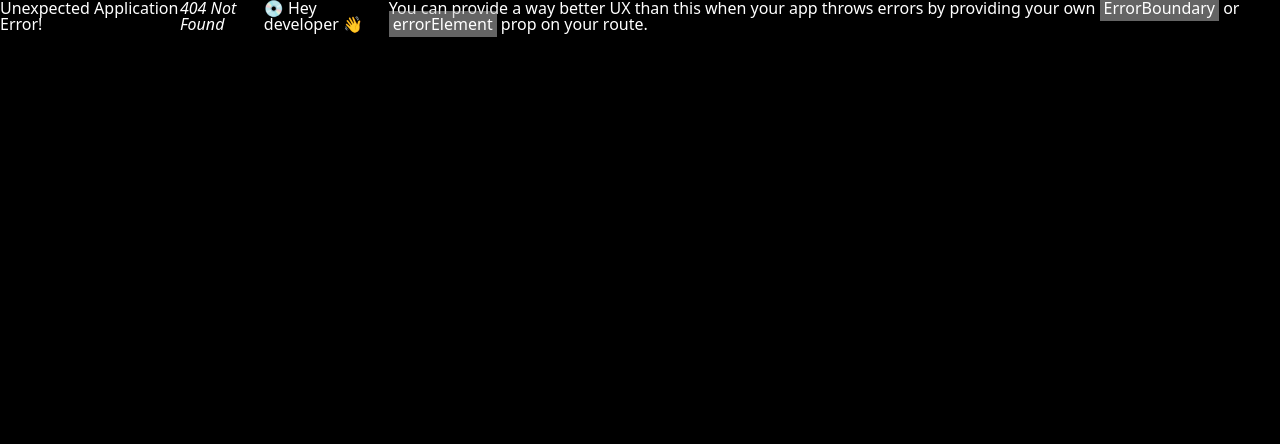
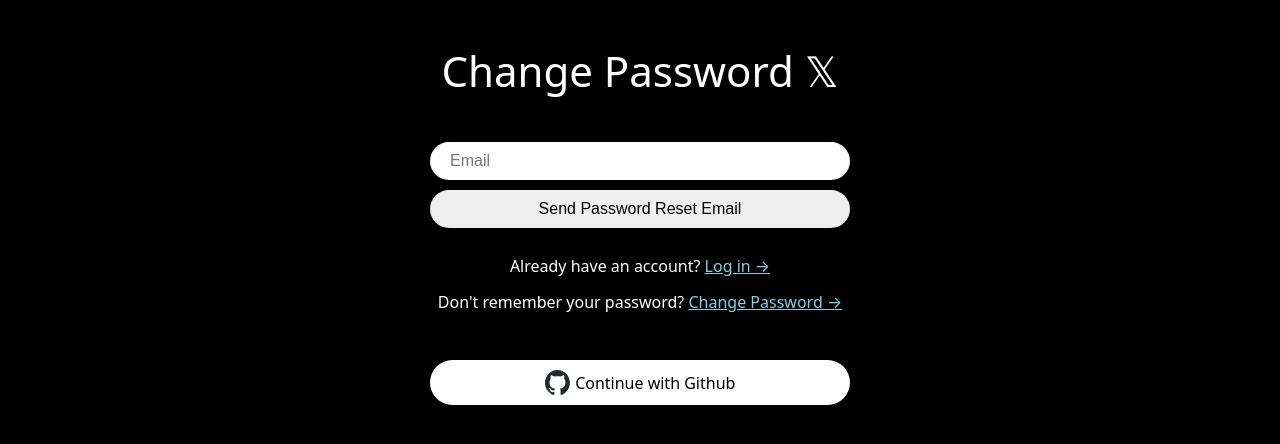
Before and after one commit to lunaticholic/nwitter-reloaded, a React (Vite) app: page /change-password in a window 1280 px wide. Before the commit this address had no page. Shown: the top 444 px of the page. Built offline with nearby package versions, Linux system fonts and the light colour scheme.

Commit message:
Nwitter Recap

```diff
--- a/src/App.tsx
+++ b/src/App.tsx
@@ -10,6 +10,7 @@
 import LoadingScreen from "./components/loading-screen";
 import { auth } from "./firebase";
 import ProtectedRoute from "./components/protected-route";
+import ChangePassword from "./routes/change-password";
 
 const router = createBrowserRouter([
   {
@@ -34,6 +35,10 @@
   {
     path: "/create-account",
     element: <CreateAccount />
+  },
+  {
+    path: "/change-password",
+    element: <ChangePassword />
   }
 ]);
 
--- /dev/null
+++ b/src/routes/change-password.tsx
@@ -0,0 +1,57 @@
+import { sendPasswordResetEmail } from "firebase/auth";
+import { useState } from "react";
+import { auth } from "../firebase";
+import { Link, useNavigate } from "react-router-dom";
+import { FirebaseError } from "firebase/app";
+import { Form, Error, Input, Switcher, Title, Wrapper } from "../components/auth-components";
+import GithubButton from "../components/github-btn";
+
+export default function ChangePassword() {
+    const navigate = useNavigate();
+    const [isLoading, setLoading] = useState(false);
+    const [email, setEmail] = useState("");
+    const [error, setError] = useState("");
+
+    const onChange = (e: React.ChangeEvent<HTMLInputElement>) => {
+        const {
+            target: { name, value },
+        } = e;
+        if (name === "email") {
+            setEmail(value);
+        }
+    };
+    const onSubmit = async (e: React.FormEvent<HTMLFormElement>) => {
+        e.preventDefault();
+        setError("");
+        // user의 정보가 하나라도 채워지지 않는다면 create 페이지에 계속 머무르게 한다.
+        if (isLoading || email === "" ) return;
+        try {
+            setLoading(true);
+            await sendPasswordResetEmail(auth, email);
+            navigate("/login");
+        } catch (e) {
+            if (e instanceof FirebaseError) {
+                setError(e.message);
+            }
+        } finally {
+            setLoading(false);
+        }
+    };
+    return (
+        <Wrapper>
+            <Title>Change Password 𝕏</Title>
+            <Form onSubmit={onSubmit}>
+                <Input onChange={onChange} name="email" value={email} placeholder="Email" type="email" required />
+                <Input type="submit" value={isLoading ? "Loading..." : "Send Password Reset Email"} />
+            </Form>
+            {error !== "" ? <Error>{error}</Error> : null}
+            <Switcher>
+                Already have an account? <Link to="/login">Log in &rarr;</Link>
+            </Switcher>
+            <Switcher>
+                Don't remember your password? <Link to ="">Change Password &rarr;</Link>
+            </Switcher>
+            <GithubButton />
+        </Wrapper>
+    );
+}
--- a/src/routes/create-account.tsx
+++ b/src/routes/create-account.tsx
@@ -3,14 +3,7 @@
 import { auth } from "../firebase";
 import { Link, useNavigate } from "react-router-dom";
 import { FirebaseError } from "firebase/app";
-import {
-  Form,
-  Error,
-  Input,
-  Switcher,
-  Title,
-  Wrapper,
-} from "../components/auth-components";
+import { Form, Error, Input, Switcher, Title, Wrapper } from "../components/auth-components";
 import GithubButton from "../components/github-btn";
 
 export default function CreateAccount() {
@@ -36,6 +29,7 @@
   const onSubmit = async (e: React.FormEvent<HTMLFormElement>) => {
     e.preventDefault();
     setError("");
+    // user의 정보가 하나라도 채워지지 않는다면 create 페이지에 계속 머무르게 한다.
     if (isLoading || name === "" || email === "" || password === "") return;
     try {
       setLoading(true);
@@ -63,6 +57,9 @@
       <Switcher>
         Already have an account? <Link to="/login">Log in &rarr;</Link>
       </Switcher>
+      <Switcher>
+        Don't remember your password? <Link to ="/change-password">Change Password &rarr;</Link>
+      </Switcher>
       <GithubButton />
     </Wrapper>
   );
--- a/src/routes/login.tsx
+++ b/src/routes/login.tsx
@@ -60,6 +60,9 @@
         <Switcher>
             Don't have an account? <Link to ="/create-account">Create one &rarr;</Link>
         </Switcher>
+        <Switcher>
+            Don't remember your password? <Link to ="/change-password">Change Password &rarr;</Link>
+        </Switcher>
         <GithubButton />
     </Wrapper>
 }
```
